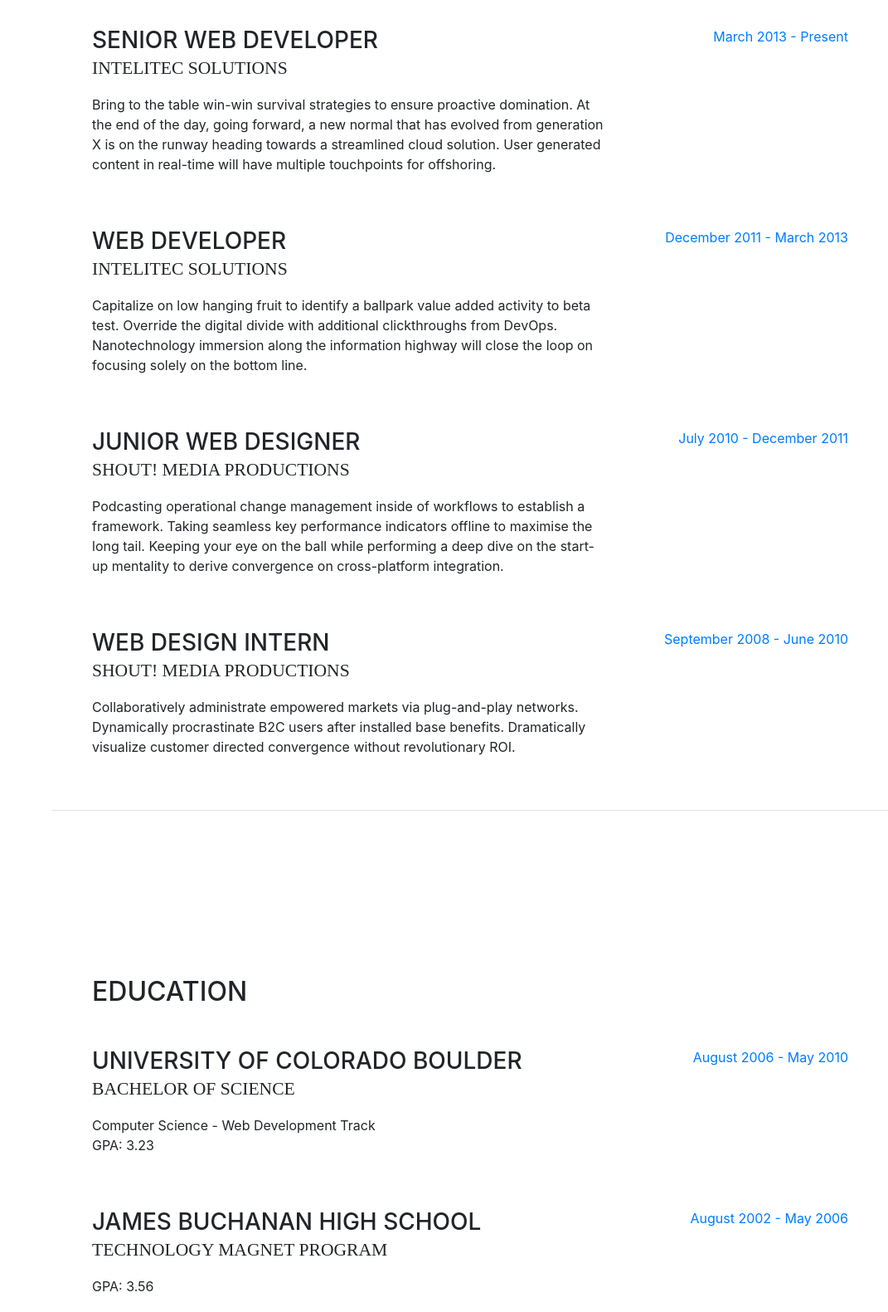
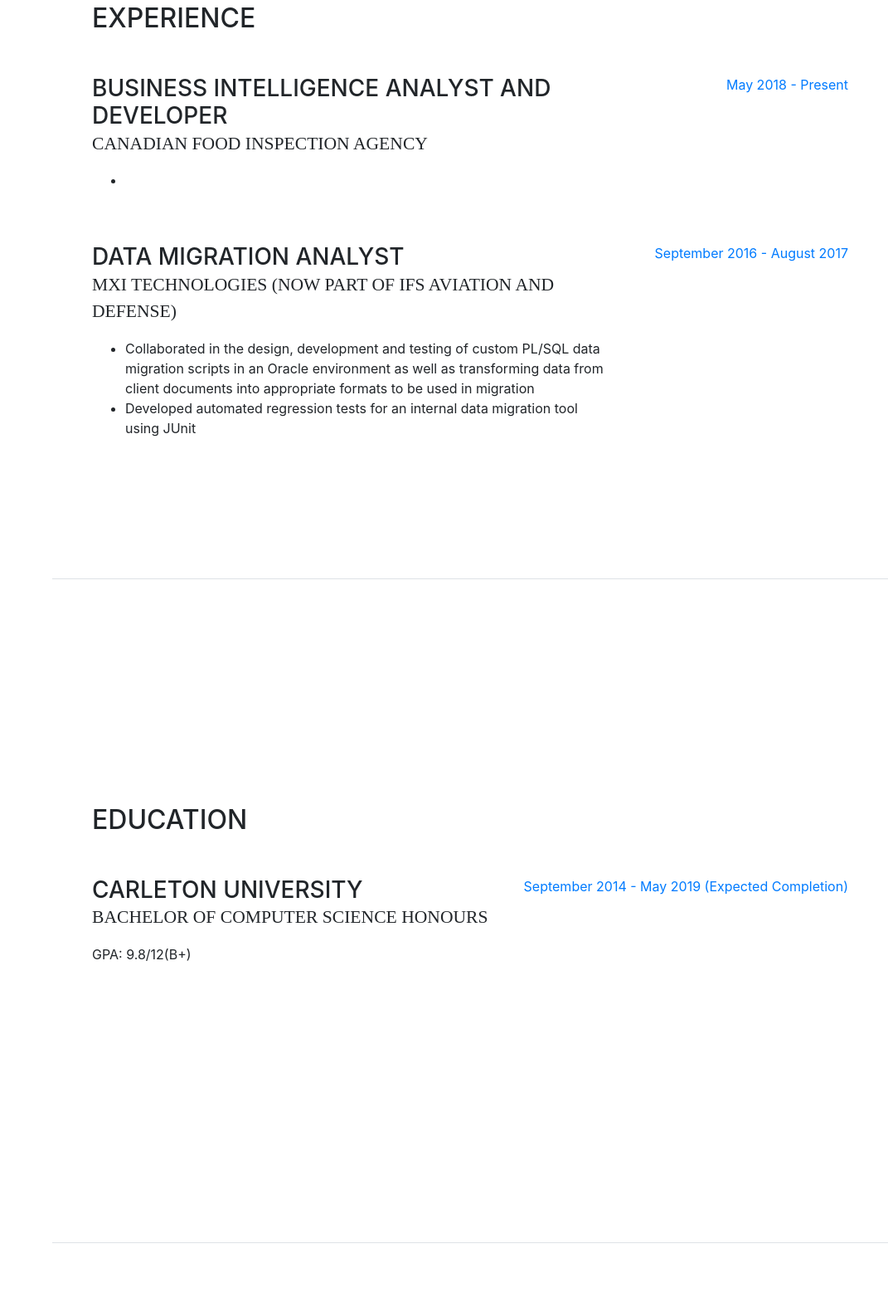
Before and after one commit to raiyanq/raiyanq.github.io, a website with bundled scripts: page index.html in a window 1280 px wide. Shown: the part 902-2483 px from the top of the page at 83% size, without its empty margins (209-1280 px from the left). Built offline with nearby package versions, Linux system fonts and the light colour scheme; a web font is replaced by a local one.

Commit message:
Commit 4

```diff
--- a/index.html
+++ b/index.html
@@ -8,7 +8,7 @@
     <meta name="description" content="">
     <meta name="author" content="">
 
-    <title>Resume - Start Bootstrap Theme</title>
+    <title>About Raiyan</title>
 
     <!-- Bootstrap core CSS -->
     <link href="vendor/bootstrap/css/bootstrap.min.css" rel="stylesheet">
@@ -69,9 +69,9 @@
             <span class="text-primary">Raiyan</span>
           </h1>
           <div class="subheading mb-5">Ottawa, ON, Canada · (613) 600-2511 ·
-            <a href="mailto:name@email.com">name@email.com</a>
+            <a href="mailto:name@email.com">rq.raiyan@gmail.com</a>
           </div>
-          <p class="mb-5">I am experienced in leveraging agile frameworks to provide a robust synopsis for high level overviews. Iterative approaches to corporate strategy foster collaborative thinking to further the overall value proposition.</p>
+          <p class="mb-5">I am currently studying computer science and have experience working in data migration, business intelligence and devops.</p>
           <ul class="list-inline list-social-icons mb-0">
             <li class="list-inline-item">
               <a href="#">
@@ -105,47 +105,33 @@
 
           <div class="resume-item d-flex flex-column flex-md-row mb-5">
             <div class="resume-content mr-auto">
-              <h3 class="mb-0">Senior Web Developer</h3>
-              <div class="subheading mb-3">Intelitec Solutions</div>
-              <p>Bring to the table win-win survival strategies to ensure proactive domination. At the end of the day, going forward, a new normal that has evolved from generation X is on the runway heading towards a streamlined cloud solution. User generated content in real-time will have multiple touchpoints for offshoring.</p>
-            </div>
+              <h3 class="mb-0">Business Intelligence Analyst and Developer</h3>
+              <div class="subheading mb-3">Canadian Food Inspection Agency</div>
+              <ul>
+			  <li>
+			  </li>
+			  </ul>  </div>
             <div class="resume-date text-md-right">
-              <span class="text-primary">March 2013 - Present</span>
+              <span class="text-primary">May 2018 - Present</span>
             </div>
           </div>
 
-          <div class="resume-item d-flex flex-column flex-md-row mb-5">
+		  <div class="resume-item d-flex flex-column flex-md-row mb-5">
             <div class="resume-content mr-auto">
-              <h3 class="mb-0">Web Developer</h3>
-              <div class="subheading mb-3">Intelitec Solutions</div>
-              <p>Capitalize on low hanging fruit to identify a ballpark value added activity to beta test. Override the digital divide with additional clickthroughs from DevOps. Nanotechnology immersion along the information highway will close the loop on focusing solely on the bottom line.</p>
+              <h3 class="mb-0">Data Migration Analyst</h3>
+              <div class="subheading mb-3">Mxi Technologies (now part of IFS Aviation and Defense)</div>
+              <ul>
+			  <li> Collaborated in the design, development and testing of custom PL/SQL data migration scripts in an Oracle environment as well as transforming data from client documents into appropriate formats to be used in migration
+			  </li>
+			  <li> Developed automated regression tests for an internal data migration tool using JUnit
+			  </li>
+			  </ul>
             </div>
             <div class="resume-date text-md-right">
-              <span class="text-primary">December 2011 - March 2013</span>
+              <span class="text-primary">September 2016 - August 2017</span>
             </div>
           </div>
 
-          <div class="resume-item d-flex flex-column flex-md-row mb-5">
-            <div class="resume-content mr-auto">
-              <h3 class="mb-0">Junior Web Designer</h3>
-              <div class="subheading mb-3">Shout! Media Productions</div>
-              <p>Podcasting operational change management inside of workflows to establish a framework. Taking seamless key performance indicators offline to maximise the long tail. Keeping your eye on the ball while performing a deep dive on the start-up mentality to derive convergence on cross-platform integration.</p>
-            </div>
-            <div class="resume-date text-md-right">
-              <span class="text-primary">July 2010 - December 2011</span>
-            </div>
-          </div>
-
-          <div class="resume-item d-flex flex-column flex-md-row">
-            <div class="resume-content mr-auto">
-              <h3 class="mb-0">Web Design Intern</h3>
-              <div class="subheading mb-3">Shout! Media Productions</div>
-              <p>Collaboratively administrate empowered markets via plug-and-play networks. Dynamically procrastinate B2C users after installed base benefits. Dramatically visualize customer directed convergence without revolutionary ROI.</p>
-            </div>
-            <div class="resume-date text-md-right">
-              <span class="text-primary">September 2008 - June 2010</span>
-            </div>
-          </div>
 
         </div>
 
@@ -157,26 +143,15 @@
 
           <div class="resume-item d-flex flex-column flex-md-row mb-5">
             <div class="resume-content mr-auto">
-              <h3 class="mb-0">University of Colorado Boulder</h3>
-              <div class="subheading mb-3">Bachelor of Science</div>
-              <div>Computer Science - Web Development Track</div>
-              <p>GPA: 3.23</p>
+              <h3 class="mb-0">Carleton University</h3>
+              <div class="subheading mb-3">Bachelor of Computer Science Honours</div>
+              <p>GPA: 9.8/12(B+)</p>
             </div>
             <div class="resume-date text-md-right">
-              <span class="text-primary">August 2006 - May 2010</span>
+              <span class="text-primary">September 2014 - May 2019 (Expected Completion)</span>
             </div>
           </div>
 
-          <div class="resume-item d-flex flex-column flex-md-row">
-            <div class="resume-content mr-auto">
-              <h3 class="mb-0">James Buchanan High School</h3>
-              <div class="subheading mb-3">Technology Magnet Program</div>
-              <p>GPA: 3.56</p>
-            </div>
-            <div class="resume-date text-md-right">
-              <span class="text-primary">August 2002 - May 2006</span>
-            </div>
-          </div>
 
         </div>
       </section>
@@ -188,10 +163,10 @@
           <div class="subheading mb-3">Programming Languages &amp; Tools</div>
           <ul class="list-inline list-icons">
             <li class="list-inline-item">
-              <i class="devicons devicons-html5"></i>
+              <i class="devicons devicons-sql"></i>
             </li>
             <li class="list-inline-item">
-              <i class="devicons devicons-css3"></i>
+              <i class="devicons devicons-java"></i>
             </li>
             <li class="list-inline-item">
               <i class="devicons devicons-javascript"></i>
@@ -254,7 +229,7 @@
           <ul class="fa-ul mb-0">
             <li>
               <i class="fa-li fa fa-trophy text-warning"></i>
-              Google Analytics Certified Developer</li>
+              Dean's List - May 2018</li>
             <li>
               <i class="fa-li fa fa-trophy text-warning"></i>
               Mobile Web Specialist - Google Certification</li>
@@ -270,15 +245,6 @@
               <i class="fa-li fa fa-trophy text-warning"></i>
               2<sup>nd</sup>
               Place - University of Colorado Boulder - Emerging Tech Competition 2008</li>
-            <li>
-            <li>
-              <i class="fa-li fa fa-trophy text-warning"></i>
-              1<sup>st</sup>
-              Place - James Buchanan High School - Hackathon 2006</li>
-            <li>
-              <i class="fa-li fa fa-trophy text-warning"></i>
-              3<sup>rd</sup>
-              Place - James Buchanan High School - Hackathon 2005</li>
           </ul>
         </div>
       </section>
```
